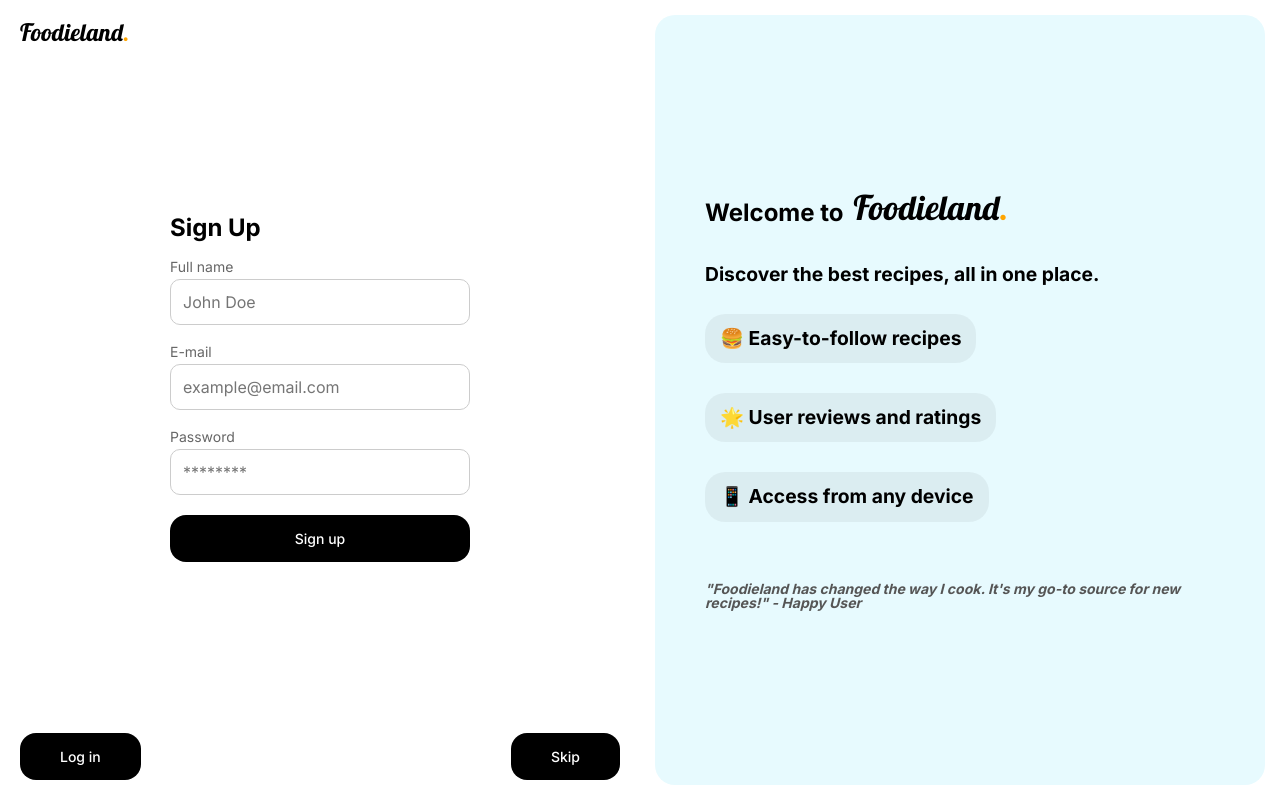
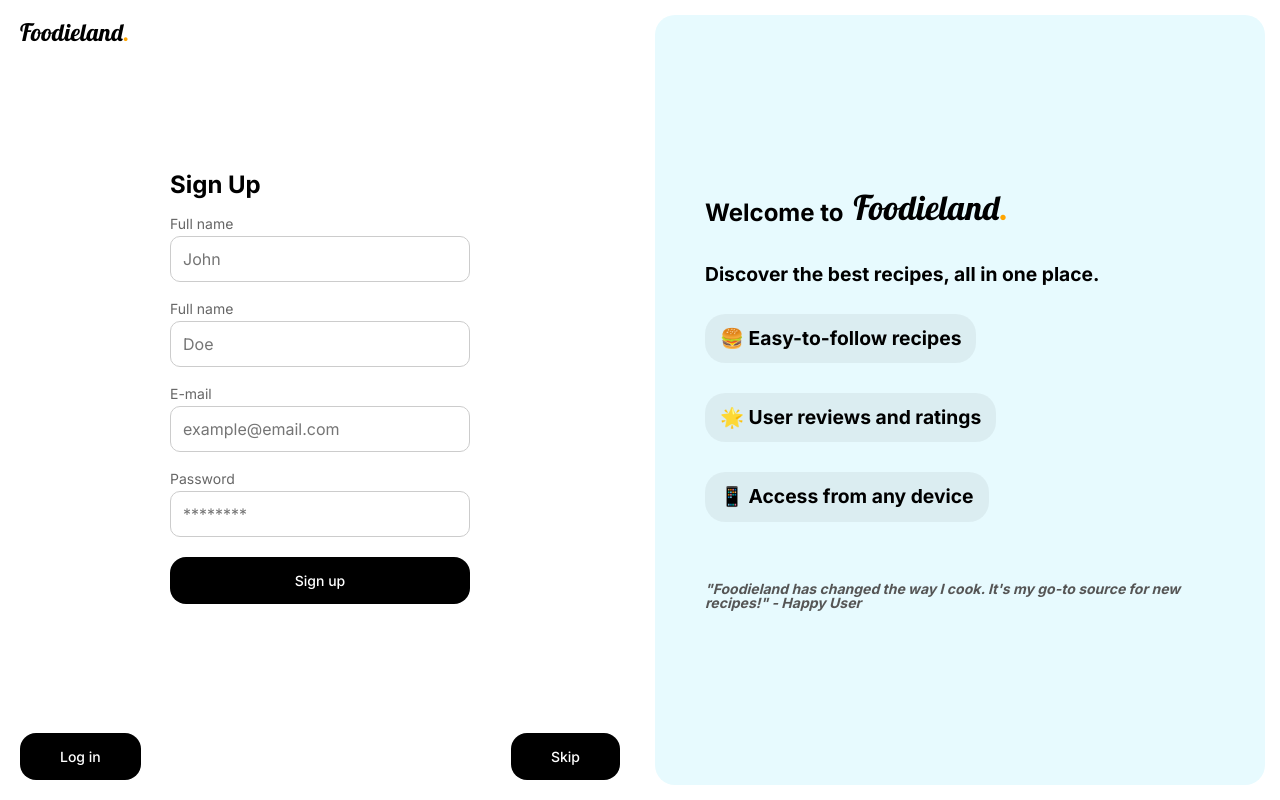
Before and after one commit to skmkqw/Foodieland, a Next.js app in the folder frontend/foodieland-app/: page /register in a window 1280 px wide. Built offline with nearby package versions, Linux system fonts and the light colour scheme.

Commit message:
separate inputs for first and last name in RegisterForm

```diff
--- a/frontend/foodieland-app/components/forms/RegisterForm.tsx
+++ b/frontend/foodieland-app/components/forms/RegisterForm.tsx
@@ -5,11 +5,20 @@ export default function RegisterForm()
     return (
         <form>
             <div className={styles.inputGroup}>
-                <label htmlFor="fullName">Full name</label>
+                <label htmlFor="firstName">Full name</label>
                 <input
                     type="text"
-                    id="fullName"
-                    placeholder="John Doe"
+                    id="firstName"
+                    placeholder="John"
+                    required
+                />
+            </div>
+            <div className={styles.inputGroup}>
+                <label htmlFor="lastName">Full name</label>
+                <input
+                    type="text"
+                    id="lastName"
+                    placeholder="Doe"
                     required
                 />
             </div>
```
